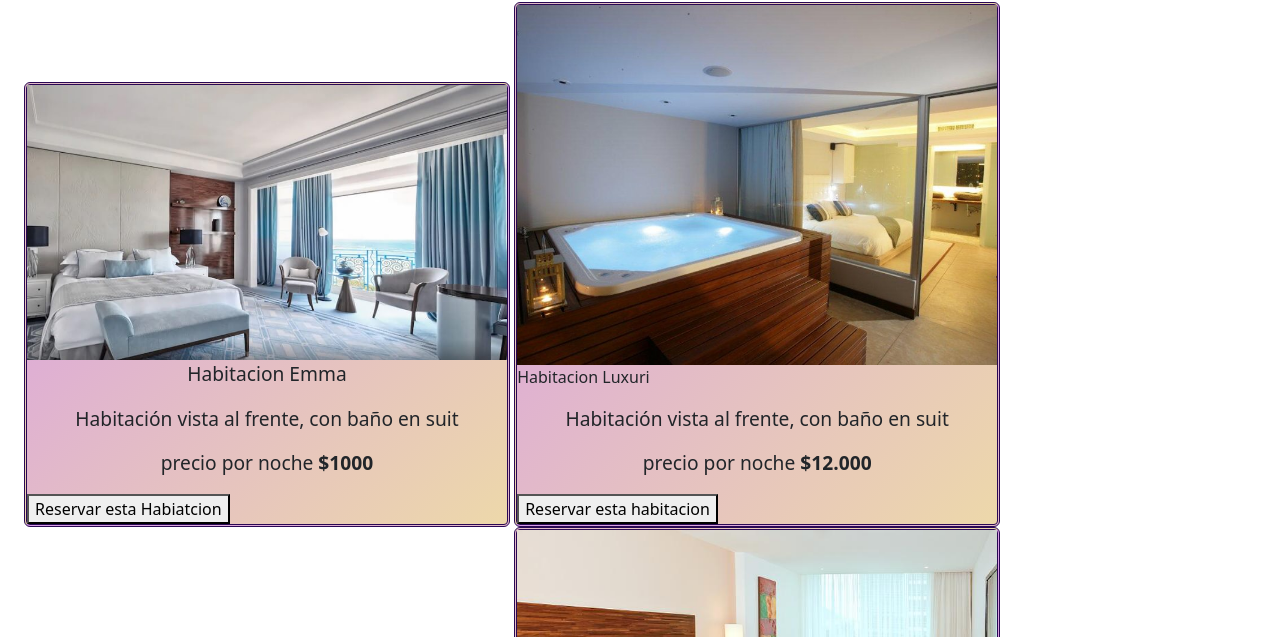
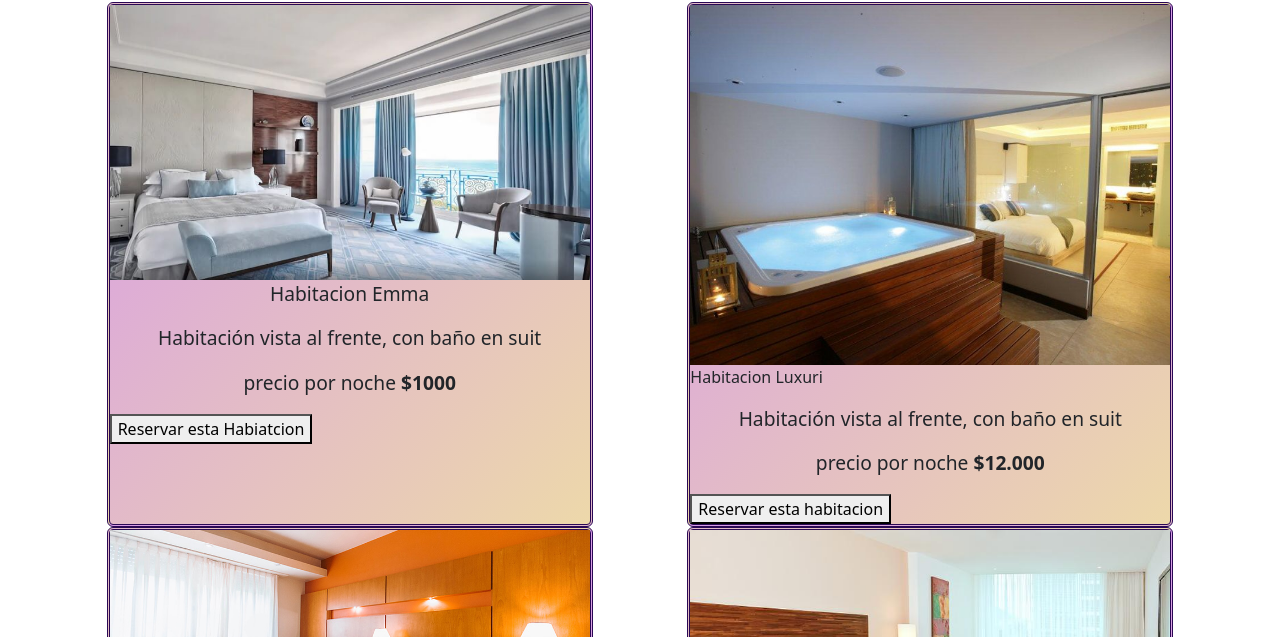
Before and after one commit to Marcela-Suarez/segunda-preentrega, a plain HTML site: page pages/hotel.html in a window 1280 px wide. Shown: the part 136-773 px from the top of the page. Drawn offline with nearby package versions, Linux system fonts and the light colour scheme.

Commit message:
solucione el problema del box modeling de habitaciones, puse todo en un main aaprte

```diff
--- a/css/styles.css
+++ b/css/styles.css
@@ -109,17 +109,20 @@ img {
 }
 
 /*habitaciones*/
+
 .caja-habitaciones {
     display: flex;
     flex-wrap: wrap;
-    justify-content: space-between;
+    justify-content: space-evenly;
+    justify-items: center;
+    ;
 }
 
 .card {
     border: double 0.2rem rgb(42, 8, 84);
     display: inline-block;
     background-image: linear-gradient(to bottom right, rgb(216, 156, 231), rgb(237, 216, 170));
-
+    grid-area: card;
 }
 
 .card__texto {
@@ -140,6 +143,7 @@ img {
     max-width: 100%;
     width: 30rem;
 }
+
 
 .video {
     text-align: center;
--- a/pages/hotel.html
+++ b/pages/hotel.html
@@ -13,7 +13,7 @@
     <title>Hotel</title>
 </head>
 <body>
-    <div class="container-fluid">
+    <div class="grid-habitaciones container-fluid">
     <header>
         <nav>
             <ul>
@@ -25,9 +25,9 @@
             </ul>
         </nav>
     </header>
-    <div class="caja-habitaciones container-fluid .col-12 .col-md-6 .col-lg-3">
-    <section>
-        <h1>Nuestras habitaciones</h1>
+    <div class=".col-12 .col-md-6 .col-lg-3 ">
+        <h1 class="titulo">Nuestras habitaciones</h1>
+        <main class="caja-habitaciones ">
         <div class="card">
             <img src="../img/habitacion 10.jpg" alt="habitacion1" class="habitacion__img">
             <p class="card__texto">Habitacion Emma</p>
@@ -86,7 +86,7 @@
             <p class="card__texto">precio por noche <strong>$17.000</strong></p>
             <button class="boton">Reservar esta habitación</button>
         </div>
-    </section>
+    </main>
     </div>
 
     <section class="video">
```
